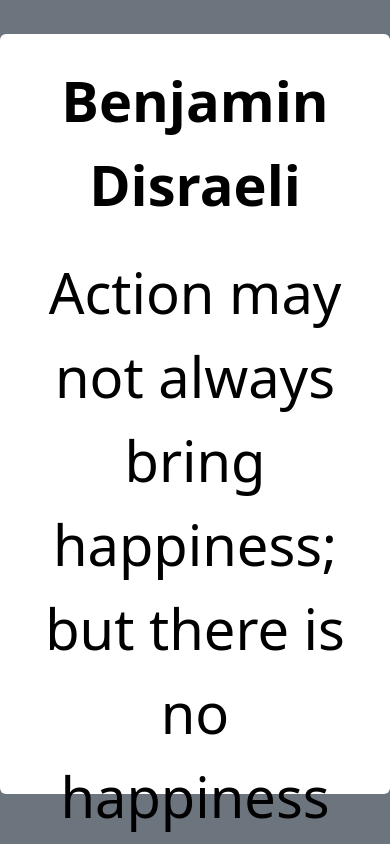
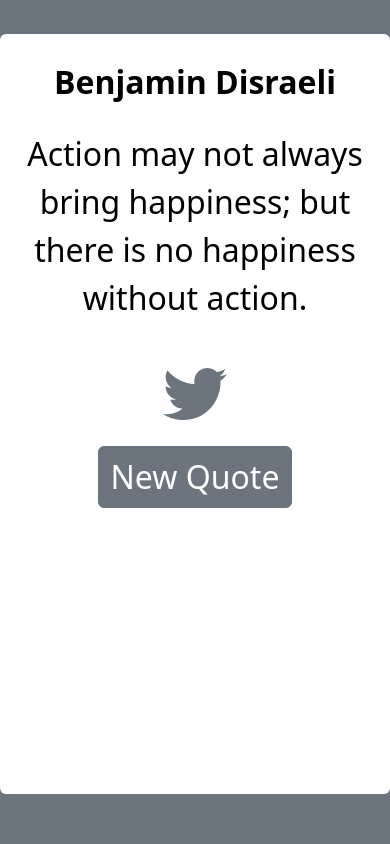
Before and after one commit to alikaraky89/quote-machine, a website: page express/index.html in a window 390 px wide. Shown: the top 844 px of the page. Drawn offline with nearby package versions, Linux system fonts and the light colour scheme; no server answers.

Commit message:
Update style.css

```diff
--- a/express/css/style.css
+++ b/express/css/style.css
@@ -16,14 +16,14 @@
 @media (max-width : 767px) {
     .quote {
         height: 90vh;
-        font-size: 3.5rem;
+        font-size: 2rem;
         text-align: center;
         padding-top: 3rem;
 
     }
 
     #quote-text {
-        padding-bottom: 3rem !important;
+        padding-bottom: 2rem !important;
     }
 
     #twitter-link {
@@ -31,7 +31,7 @@
     }
 
     .btn {
-        font-size: 3rem;
+        font-size: 2rem;
         margin-top: 1rem;
     }
 }
```
